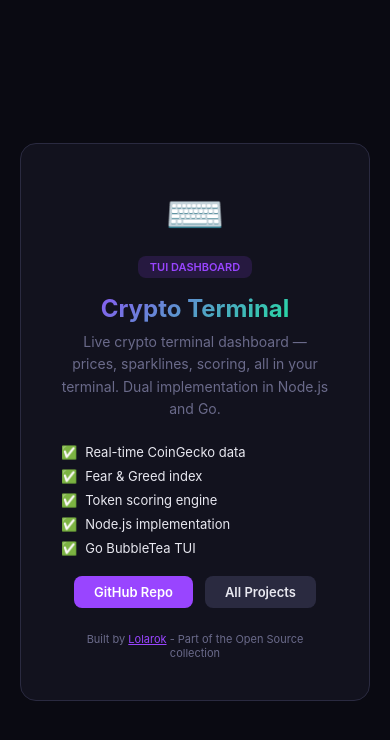
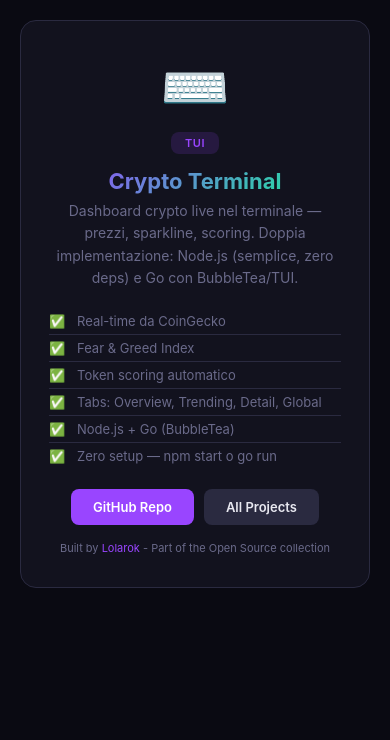
Before and after one commit to Lolarok/crypto-terminal, a website: page index.html in a window 390 px wide. Drawn offline with Linux system fonts and the light colour scheme.

Commit message:
fix: enhance landing page with features list and better mobile layout

```diff
--- a/index.html
+++ b/index.html
@@ -5,34 +5,38 @@
 <style>
 :root{--bg:#0a0a12;--surface:#12121e;--border:#2a2a40;--accent:#9945ff;--cyan:#14f195;--text:#e8e8f0;--dim:#6a6a8a}
 *{margin:0;padding:0;box-sizing:border-box}
-body{font-family:Inter,-apple-system,sans-serif;background:var(--bg);color:var(--text);min-height:100vh;display:flex;align-items:center;justify-content:center;padding:20px}
-.card{max-width:640px;background:var(--surface);border:1px solid var(--border);border-radius:16px;padding:40px;text-align:center}
-.emoji{font-size:48px;margin-bottom:12px}
-h1{font-size:24px;font-weight:700;margin-bottom:8px;background:linear-gradient(135deg,var(--accent),var(--cyan));-webkit-background-clip:text;-webkit-text-fill-color:transparent;background-clip:text}
-.desc{color:var(--dim);font-size:14px;line-height:1.6;margin-bottom:24px}
-.badge{display:inline-block;padding:4px 12px;border-radius:8px;font-size:11px;font-weight:600;background:rgba(153,69,255,.15);color:var(--accent);margin-bottom:16px}
-.links{display:flex;gap:12px;justify-content:center;flex-wrap:wrap}
-.btn{display:inline-block;padding:8px 20px;border-radius:8px;font-size:13px;font-weight:600;text-decoration:none;transition:.2s}
-.btn-primary{background:var(--accent);color:#fff}.btn-primary:hover{background:#7c3aed}
-.btn-secondary{background:var(--border);color:var(--text)}.btn-secondary:hover{border-color:var(--accent)}
-.features{text-align:left;margin:20px 0;display:grid;gap:8px}
-.feat{display:flex;align-items:center;gap:8px;font-size:13px}.feat .c{color:var(--cyan)}
-a{color:var(--accent)}footer{margin-top:24px;font-size:11px;color:var(--dim)}
+body{font-family:Inter,-apple-system,sans-serif;background:var(--bg);color:var(--text);min-height:100vh;padding:20px}
+.card{max-width:640px;margin:0 auto;background:var(--surface);border:1px solid var(--border);border-radius:16px;padding:32px 28px;text-align:center}
+.emoji{font-size:56px;margin-bottom:10px}
+h1{font-size:22px;font-weight:700;margin-bottom:6px;background:linear-gradient(135deg,var(--accent),var(--cyan));-webkit-background-clip:text;-webkit-text-fill-color:transparent;background-clip:text}
+.badge{display:inline-block;padding:4px 14px;border-radius:8px;font-size:11px;font-weight:600;background:rgba(153,69,255,.15);color:var(--accent);margin-bottom:14px;letter-spacing:.5px}
+.desc{color:var(--dim);font-size:14px;line-height:1.6;margin-bottom:18px}
+.features{text-align:left;margin:0 0 20px 0}
+.feat{display:flex;align-items:flex-start;gap:10px;font-size:13px;color:var(--dim);padding:5px 0;border-bottom:1px solid var(--border)}
+.feat:last-child{border-bottom:none}
+.feat .c{color:var(--cyan);min-width:18px}
+.links{display:flex;gap:10px;justify-content:center;flex-wrap:wrap;margin-bottom:16px}
+.btn{display:inline-block;padding:10px 22px;border-radius:8px;font-size:13px;font-weight:600;text-decoration:none;transition:.2s}
+.btn-p{background:var(--accent);color:#fff}.btn-p:hover{background:#7c3aed}
+.btn-s{background:var(--border);color:var(--text)}.btn-s:hover{border-color:var(--accent)}
+footer{margin-top:16px;font-size:11px;color:var(--dim)}
+footer a{color:var(--accent);text-decoration:none}
 </style></head>
 <body><div class="card">
 <div class="emoji">⌨️</div>
-<div class="badge">TUI DASHBOARD</div>
+<div class="badge">TUI</div>
 <h1>Crypto Terminal</h1>
-<p class="desc">Live crypto terminal dashboard — prices, sparklines, scoring, all in your terminal. Dual implementation in Node.js and Go.</p>
-<div class="features"><div class="feat"><span class="c">✅</span> Real-time CoinGecko data</div>
-<div class="feat"><span class="c">✅</span> Fear & Greed index</div>
-<div class="feat"><span class="c">✅</span> Token scoring engine</div>
-<div class="feat"><span class="c">✅</span> Node.js implementation</div>
-<div class="feat"><span class="c">✅</span> Go BubbleTea TUI</div>
+<p class="desc">Dashboard crypto live nel terminale — prezzi, sparkline, scoring. Doppia implementazione: Node.js (semplice, zero deps) e Go con BubbleTea/TUI.</p>
+<div class="features"><div class="feat"><span class="c">✅</span> Real-time da CoinGecko</div>
+<div class="feat"><span class="c">✅</span> Fear & Greed Index</div>
+<div class="feat"><span class="c">✅</span> Token scoring automatico</div>
+<div class="feat"><span class="c">✅</span> Tabs: Overview, Trending, Detail, Global</div>
+<div class="feat"><span class="c">✅</span> Node.js + Go (BubbleTea)</div>
+<div class="feat"><span class="c">✅</span> Zero setup — npm start o go run</div>
 </div>
 <div class="links">
-<a class="btn btn-primary" href="https://github.com/Lolarok/crypto-terminal">GitHub Repo</a>
-<a class="btn btn-secondary" href="https://github.com/Lolarok">All Projects</a>
+<a class="btn btn-p" href="https://github.com/Lolarok/crypto-terminal">GitHub Repo</a>
+<a class="btn btn-s" href="https://github.com/Lolarok">All Projects</a>
 </div>
 <footer>Built by <a href="https://github.com/Lolarok">Lolarok</a> - Part of the Open Source collection</footer>
 </div></body></html>
```
